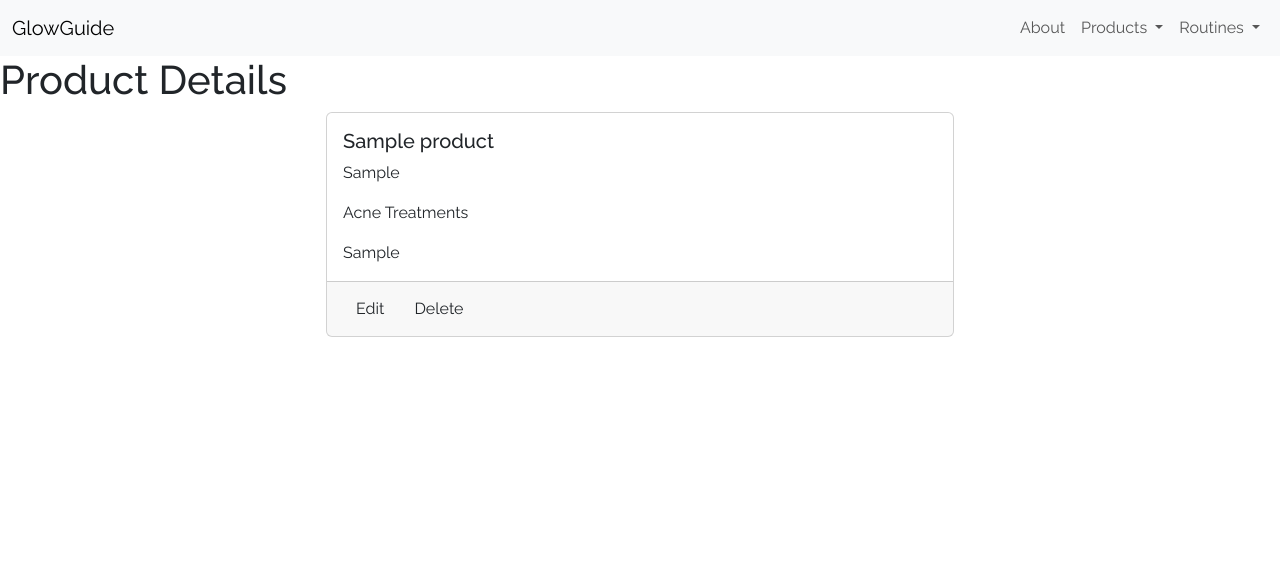
After one commit to danielleroj/glowguide, a Django app: page /products/1/ in a window 1280 px wide. The commit adds this page. Shown: the top 577 px of the page. Run offline with Django 5.2, Linux system fonts and the light colour scheme; tables that the repository leaves empty hold one stand-in row (values such as "Sample post"); some web fonts are replaced.

Commit message:
Add product detail view

```diff
--- a/main_app/models.py
+++ b/main_app/models.py
@@ -25,6 +25,9 @@ class Product(models.Model):
     def __str__(self):
         return self.name
 
+    def get_absolute_url(self):
+        return reverse('products_detail', kwargs={'pk': self.id})
+
 class Routine(models.Model):
     name = models.CharField(max_length=100)
     description = models.TextField(max_length=250)
--- /dev/null
+++ b/main_app/templates/main_app/product_detail.html
@@ -0,0 +1,23 @@
+{% extends 'base.html' %}
+{% block content %}
+
+<h1>Product Details</h1>
+
+<div class="row justify-content-center">
+    <div class="col-md-6">
+        <div class="card">
+            <div class="card-body">
+                <h5 class="card-title">{{ product.name }}</h5>
+                <p class="card-text">{{ product.brand }}</p>
+                <p class="card-text">{{ product.get_category_display }}</p>
+                <p class="card-text">{{ product.directions }}</p>
+            </div>
+            <div class="card-footer">
+                <a href="#" class="btn">Edit</a>
+                <a href="#" class="btn">Delete</a>
+            </div>
+        </div>
+    </div>
+</div>
+
+{% endblock %}
--- a/main_app/templates/main_app/product_list.html
+++ b/main_app/templates/main_app/product_list.html
@@ -4,7 +4,7 @@
 <h1>Product List</h1>
 
 {% for product in product_list %}
-    <a href="">
+    <a href="{% url 'products_detail' product.id %}">
         <div class="card">
             <div class="card-body">
                 <span class="card-title">
--- a/main_app/urls.py
+++ b/main_app/urls.py
@@ -10,4 +10,5 @@ urlpatterns = [
     path('routines/<int:pk>/update/', views.RoutineUpdate.as_view(), name='routines_update'),
     path('routines/<int:pk>/delete/', views.RoutineDelete.as_view(), name='routines_delete'),
     path('products/', views.ProductList.as_view(), name='product_index'),
+    path('products/<int:pk>/', views.ProductDetail.as_view(), name='products_detail'),
 ]
--- a/main_app/views.py
+++ b/main_app/views.py
@@ -1,6 +1,6 @@
 from django.shortcuts import render
 from django.views.generic.edit import CreateView, UpdateView, DeleteView
-from django.views.generic import ListView
+from django.views.generic import ListView, DetailView
 from .models import Routine, Product
 
 # Create your views here.
@@ -27,7 +27,7 @@ class RoutineCreate(CreateView):
 
 class RoutineUpdate(UpdateView):
     model = Routine
-    fields = '__all__'
+    fields = ['name', 'description']
 
 class RoutineDelete(DeleteView):
     model = Routine
@@ -35,3 +35,6 @@ class RoutineDelete(DeleteView):
 
 class ProductList(ListView):
     model = Product
+
+class ProductDetail(DetailView):
+    model = Product
```
